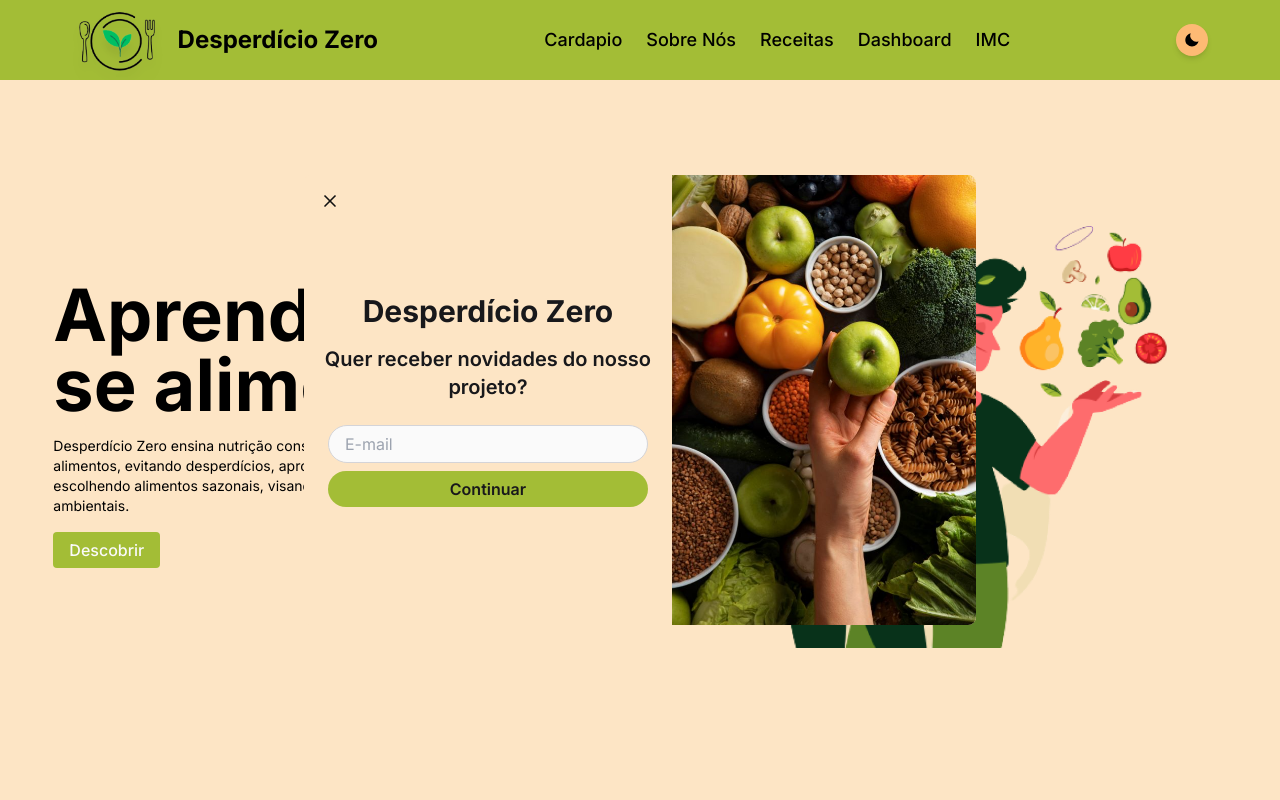
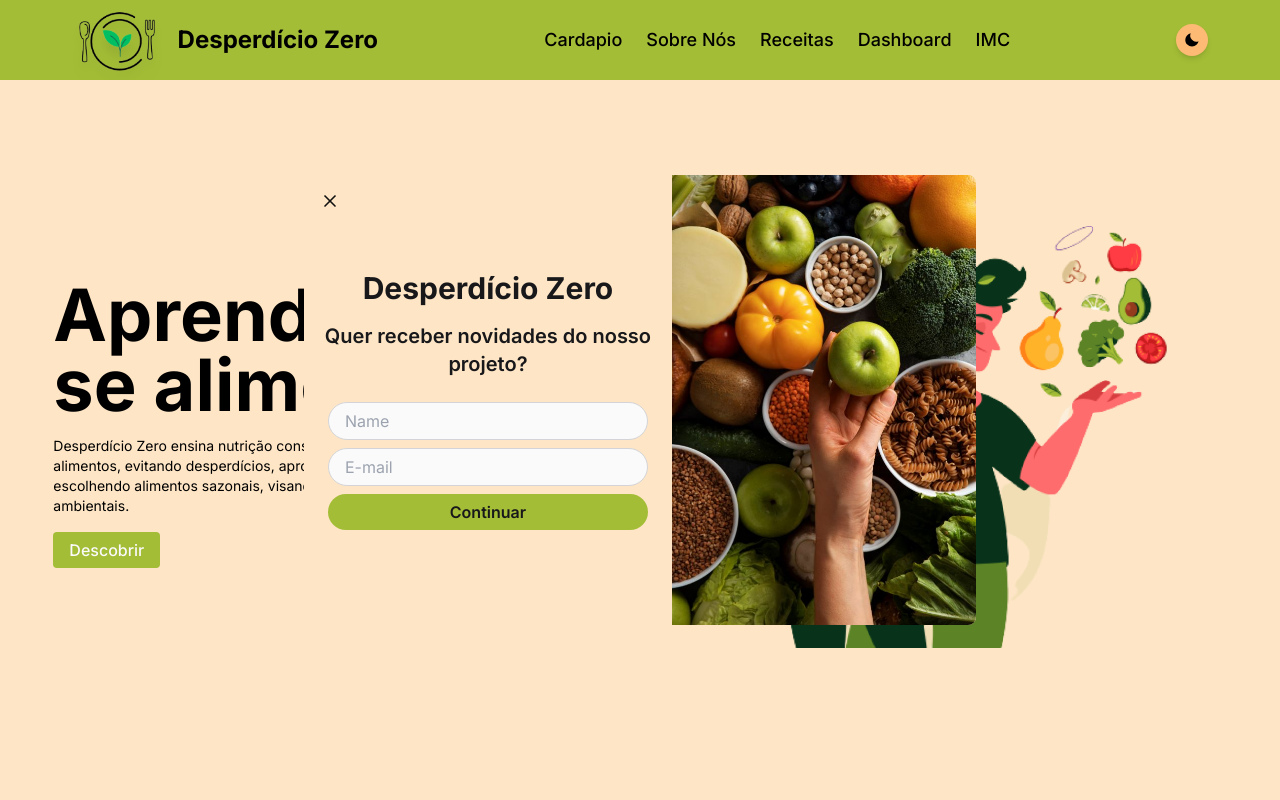
Before and after one commit to Lzinnxl007/TCC, a Next.js app: page / in a window 1280 px wide. Shown: the top 800 px of the page. Built offline with nearby package versions, Linux system fonts and the light colour scheme.

Commit message:
add name input in modal

```diff
--- a/prisma/emails.js
+++ b/prisma/emails.js
@@ -1,8 +1,9 @@
 import { prisma } from "."
 
-export async function SaveEmail(email) {
+export async function SaveEmail(email, name) {
     await prisma.emails.create({
         data: {
+            name,
             email,
         }
     })
--- a/src/components/Initial/Modal.jsx
+++ b/src/components/Initial/Modal.jsx
@@ -6,6 +6,7 @@ import { SaveEmailAction } from '@/utils/SaveEmailsAction'
 export default function Modal() {
 
     const [email, setEmail] = useState('')
+    const [name, setName] = useState('')
     const [show, setShow] = useState(null)
 
     useEffect(() => {
@@ -19,12 +20,17 @@ export default function Modal() {
         setEmail(e.target.value)
     }
 
+    const handleName = (e) => {
+        setName(e.target.value)
+    }
+
     const handleSubmit = async(e) => {
         e.preventDefault()
 
-        if(email) {
-            await SaveEmailAction(email)
+        if(email && name) {
+            await SaveEmailAction(email, name)
             setEmail('')
+            setName('')
             setShow(false)
             localStorage.setItem('modal-view', JSON.stringify(true))
         }
@@ -44,11 +50,19 @@ export default function Modal() {
                 </h2>
                 <form onSubmit={e => handleSubmit(e)}
                 className="flex flex-col items-center gap-2 mt-6 w-full mx-auto px-2 lg:px-4">
+
+                    <input onChange={e => handleName(e)}
+                    type="text"
+                    value={name}
+                    placeholder="Name"
+                    className="rounded-[20px] px-4 py-1.5 lg:py-1 md:py-0.5 md:text-sm outline-none border-zinc-300 border-[1px] bg-zinc-50 text-zinc-900 w-full"/>
+
                     <input onChange={e => handleEmail(e)}
                     type="email"
                     value={email}
                     placeholder="E-mail"
                     className="rounded-[20px] px-4 py-1.5 lg:py-1 md:py-0.5 md:text-sm outline-none border-zinc-300 border-[1px] bg-zinc-50 text-zinc-900 w-full"/>
+
                     <button className="px-4 py-1.5 lg:py-1 md:py-0.5 md:text-sm rounded-[20px] bg-[var(--green)] w-full font-semibold hover:opacity-90 transition">
                         Continuar
                     </button>
--- a/src/utils/SaveEmailsAction.js
+++ b/src/utils/SaveEmailsAction.js
@@ -2,6 +2,6 @@
 
 import { SaveEmail } from "../../prisma/emails"
 
-export async function SaveEmailAction(email) {
-    await SaveEmail(email)
+export async function SaveEmailAction(email, name) {
+    await SaveEmail(email, name)
 }
```
Also changed, not shown: 1 other file (tests, documents, lock files or other folders).
